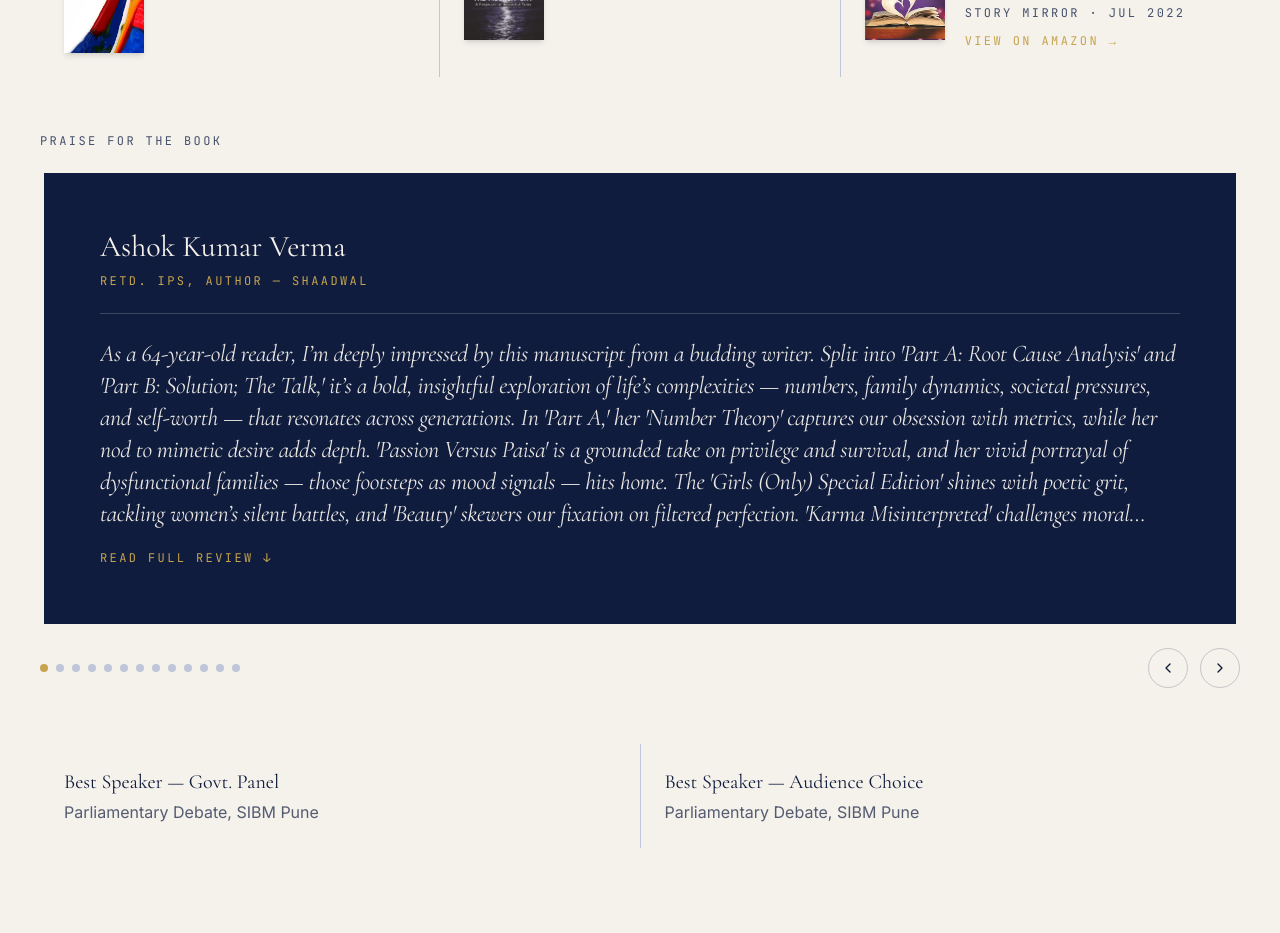
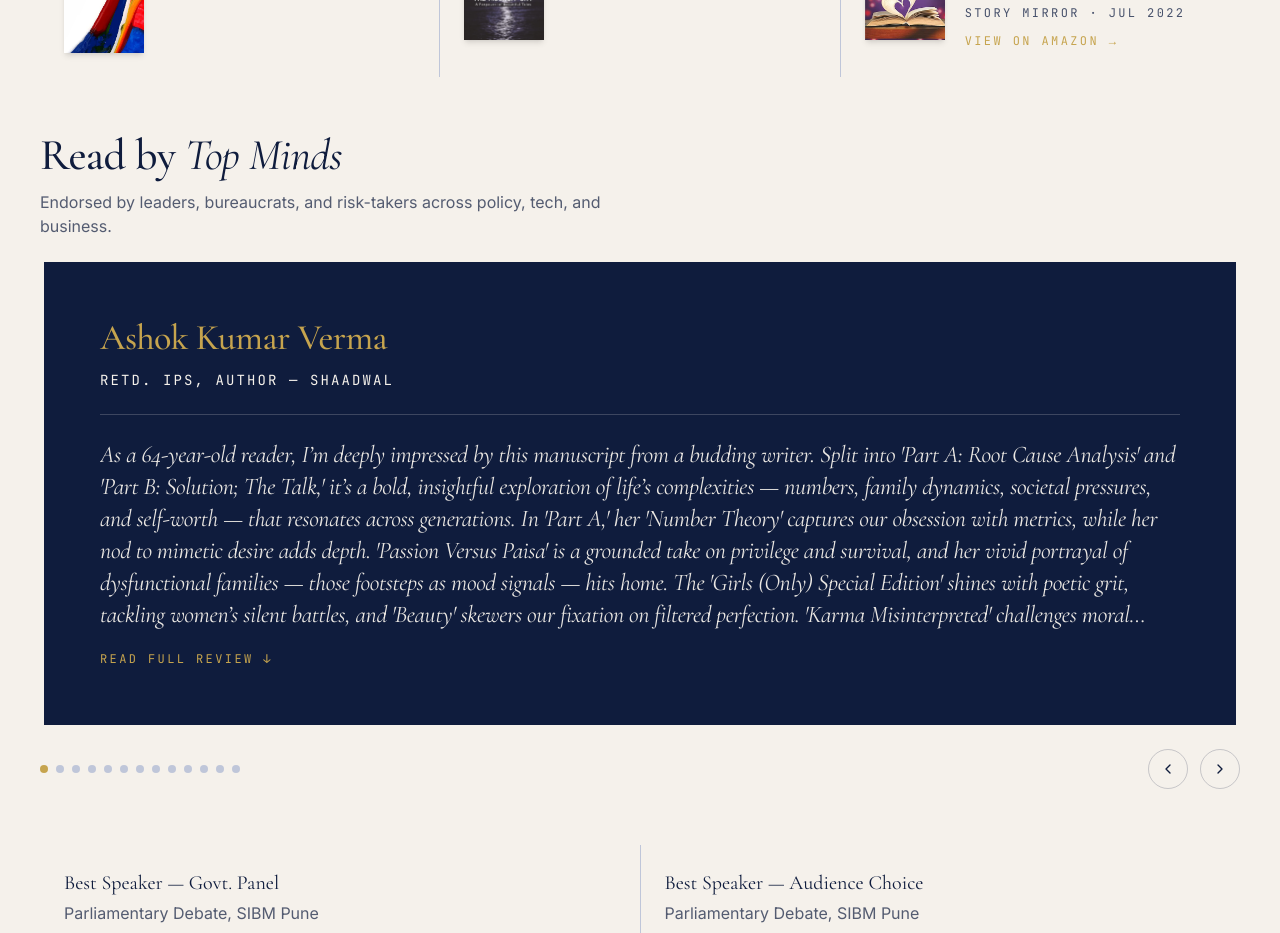
Before and after one commit to architshankar/PrachiPortfolio, a React (Vite) app: page / in a window 1280 px wide. Shown: the part 5360-6293 px from the top of the page. Built offline with nearby package versions, Linux system fonts and the light colour scheme; no server answers; the database is empty.

Commit message:
updated the review carousel title

```diff
--- a/src/components/site/ReviewsCarousel.tsx
+++ b/src/components/site/ReviewsCarousel.tsx
@@ -48,7 +48,12 @@ export function ReviewsCarousel() {
 
   return (
     <div className="mt-14">
-      <div className="label-eyebrow">Praise for the Book</div>
+      <h3 className="display-serif text-navy" style={{ fontSize: "clamp(1.75rem, 3.5vw, 2.75rem)" }}>
+        Read by <span className="italic-accent">Top Minds</span>
+      </h3>
+      <p className="text-navy/70 mt-3 max-w-xl">
+        Endorsed by leaders, bureaucrats, and risk-takers across policy, tech, and business.
+      </p>
 
       <div className="mt-6 relative">
         <div className="overflow-hidden" ref={emblaRef}>
@@ -58,8 +63,8 @@ export function ReviewsCarousel() {
               return (
                 <div key={r.name} className="min-w-0 shrink-0 grow-0 basis-full px-1">
                   <div className="bg-navy text-cream p-8 md:p-14 h-full">
-                    <div className="font-serif text-2xl md:text-3xl text-cream">{r.name}</div>
-                    <div className="label-eyebrow mt-2 text-gold">{r.credential}</div>
+                    <div className="display-serif text-3xl md:text-4xl text-gold">{r.name}</div>
+                    <div className="label-eyebrow mt-3 text-cream text-sm tracking-[0.15em]">{r.credential}</div>
 
                     <div className="hairline mt-6 mb-6 border-cream/20" />
 
```
